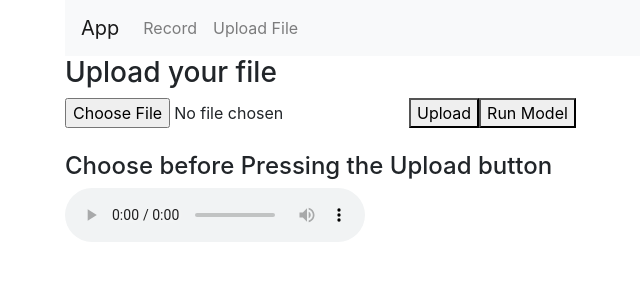
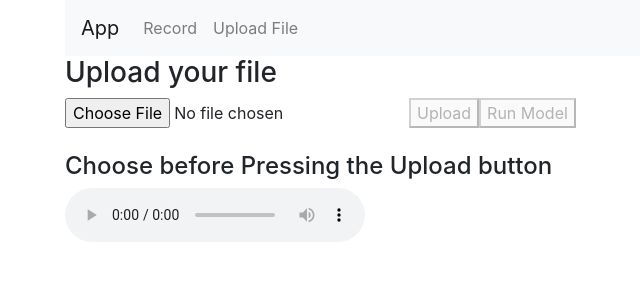
Before and after one commit to AbhishekShah1709/Stuttering_Detector_Webapp, a React (Create React App) app in the folder voice_webapp/frontend/: page /upload in a window 1280 px wide. Shown: the top 300 px of the page, without its empty margins (20-660 px from the left). Built offline with nearby package versions, Linux system fonts and the light colour scheme; what mic-recorder-to-mp3 would draw is missing.

Commit message:
done some error handling

```diff
--- a/voice_webapp/frontend/src/components/record_play.component.js
+++ b/voice_webapp/frontend/src/components/record_play.component.js
@@ -16,6 +16,7 @@ export default class Recorder extends Component {
 			isRecording: false,
 			blobURL: '',
 			isBlocked: false,
+			isRecorded: false,
 		}
 	}
 
@@ -50,6 +51,7 @@ export default class Recorder extends Component {
             .getMp3()
             .then(([buffer, blob]) => {
                 const blobURL = URL.createObjectURL(blob)
+                this.setState({isRecorded: true});
                 console.log(blobURL);
                 console.log(buffer);
                 console.log(blob);
--- a/voice_webapp/frontend/src/components/upload-file.component.js
+++ b/voice_webapp/frontend/src/components/upload-file.component.js
@@ -11,10 +11,11 @@ export default class UploadFileSystem extends Component {
 		this.state = {
 			isRecording: false,
 			blobURL: '',
+      isRecorded: true,
 			isBlocked: false,
-            selectedFile: null,
-            show_features: [],
-            show_output: []
+      selectedFile: null,
+      show_features: [],
+      show_output: []
 		}
 	}
 
@@ -56,6 +57,7 @@ onFileChange = event => {
     })
         .then(res => {
           this.setState({blobURL: "http://localhost:8000" + res.data.audio_file});
+          this.setState({isRecorded: false});
           console.log(res.data);
         })
         .catch(err => console.log(err))
@@ -133,11 +135,11 @@ onFileChange = event => {
                 <h3> Upload your file </h3>
                 <div>
                     <input type="file" onChange={this.onFileChange} />
-                    <button onClick={this.onFileUpload}>
+                    <button onClick={this.onFileUpload} disabled = {this.state.selectedFile == null}>
                     Upload
                     </button>
 
-                    <button onClick={this.doFeatureExtraction}>
+                    <button onClick={this.doFeatureExtraction} disabled = {this.state.isRecorded}>
                     Run Model
                     </button>
                 </div>
```
Also changed, not shown: 1 other file (tests, documents, lock files or other folders).
